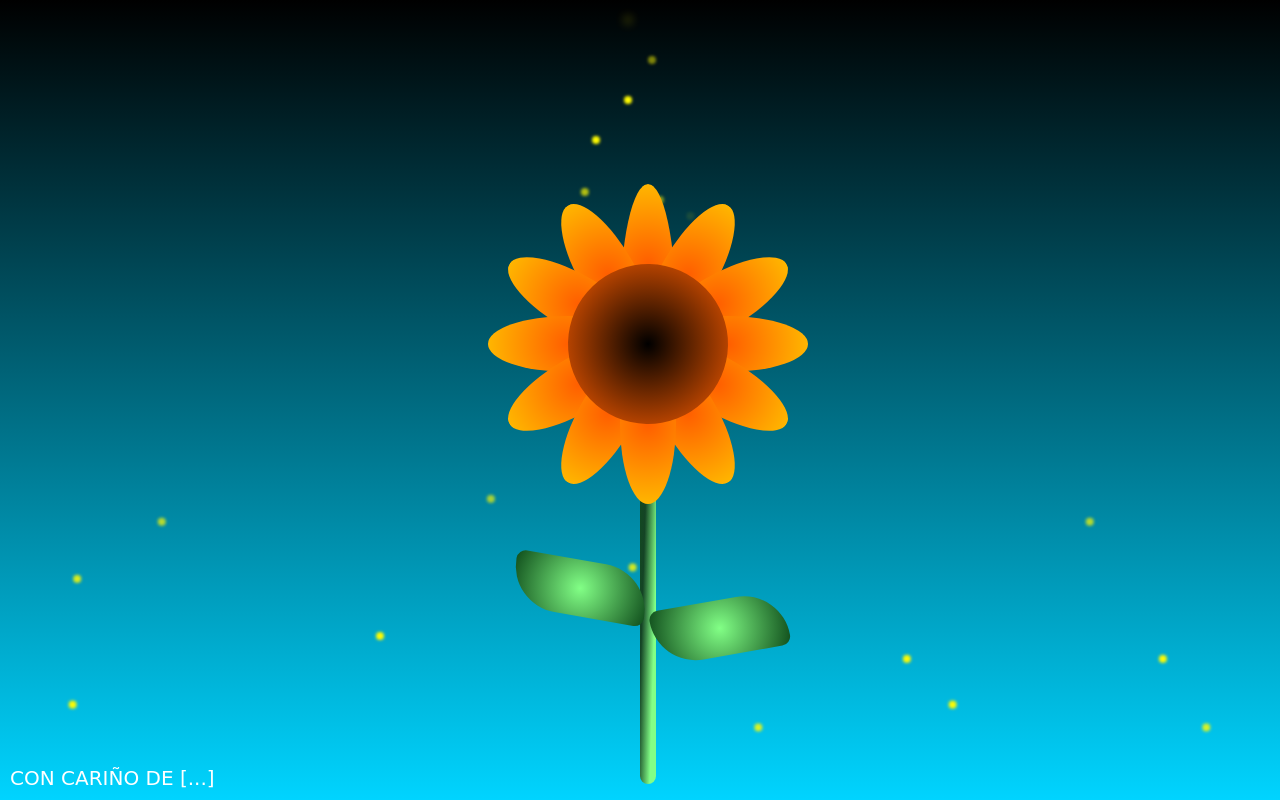
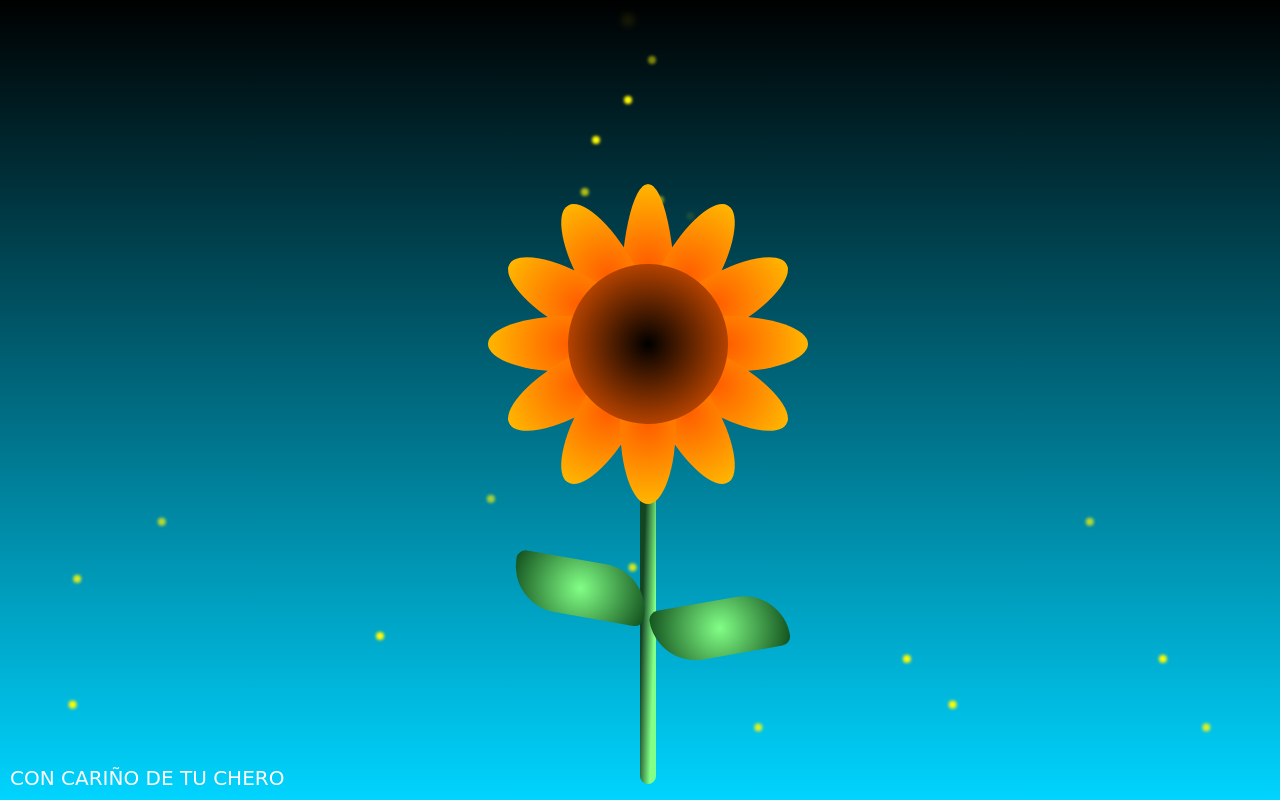
Before and after one commit to hgma26/GUAGUA, a plain HTML site: page index2.html in a window 1280 px wide. Drawn offline with Linux system fonts and the light colour scheme.

Commit message:
Update index2.html

```diff
--- a/index2.html
+++ b/index2.html
@@ -60,7 +60,7 @@
     <div class="light light-11"></div>
     <div class="light light-12"></div>
 
-    <p id="text">CON CARIÑO DE [...]</p>
+    <p id="text">CON CARIÑO DE TU CHERO</p>
 </body>
 <script>
     function PlayAudio(){
```
